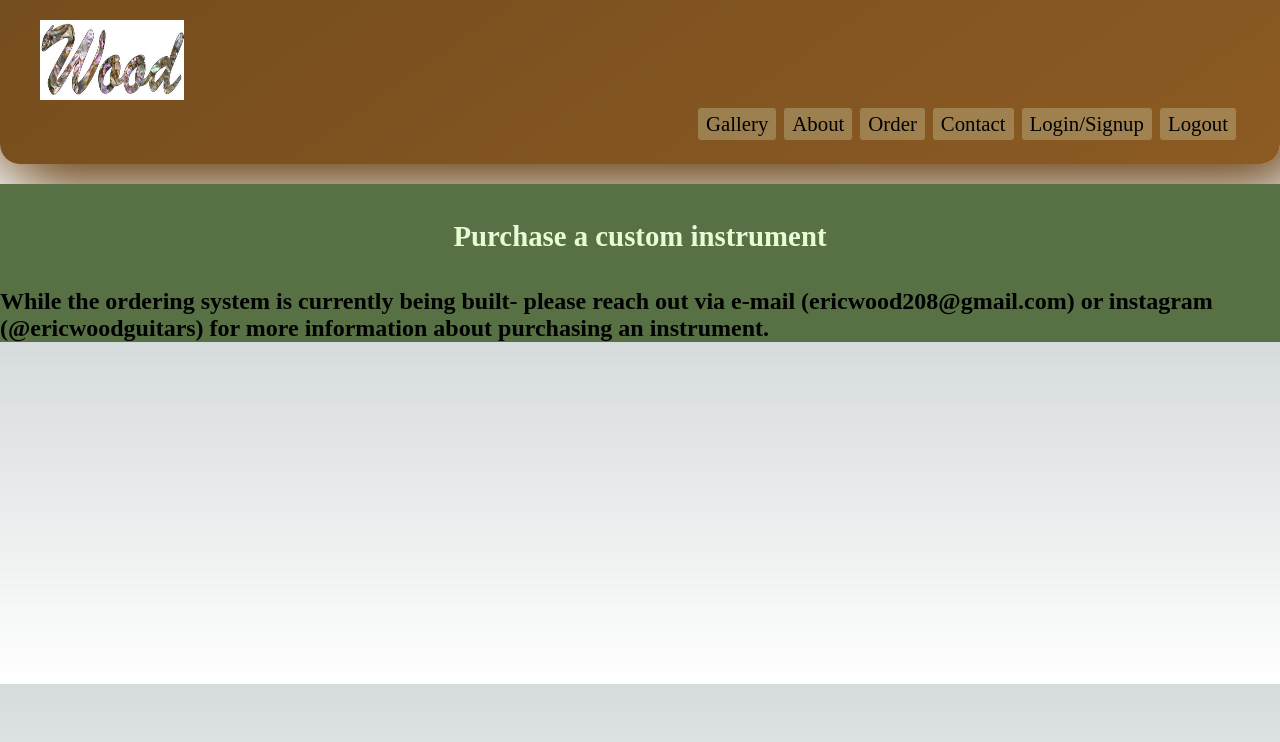
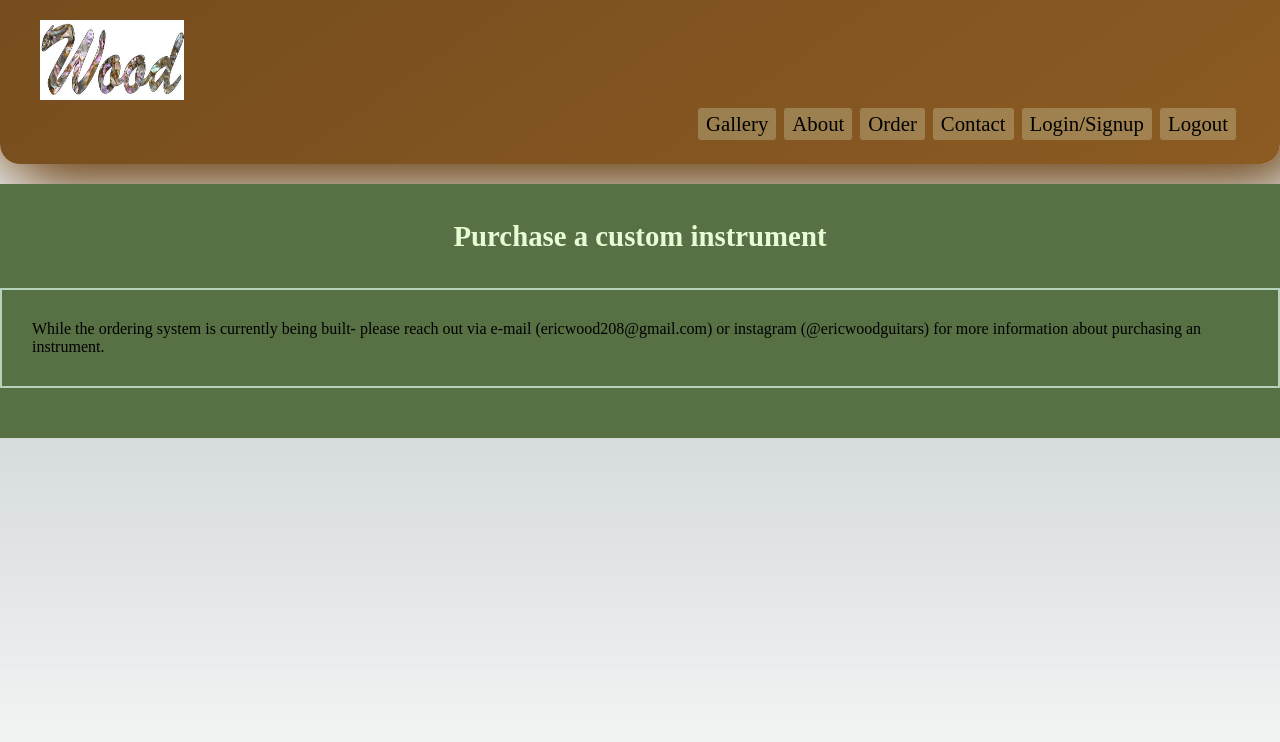
Before and after one commit to mariahmcdaniel/wood-guitars-ui, a Next.js app: page /order in a window 1280 px wide. Shown: the top 742 px of the page. Built offline with nearby package versions, Linux system fonts and the light colour scheme.

Commit message:
order pg styled components

```diff
--- a/components/layout.module.css
+++ b/components/layout.module.css
@@ -12,4 +12,5 @@
 
 .main {
   background-color: #577044;
+  padding-bottom: 50px;
 }
--- a/pages/order.js
+++ b/pages/order.js
@@ -10,6 +10,13 @@ padding: calc(10px + 2vw);
 text-align: center;
 `;
 
+const Paragraph = styled.p`
+display: flex;
+justify-content: center;
+padding:30px;
+border: 2px solid #B4D3BA;
+`
+
 export default function Order(){
   return(
     <Layout>
@@ -17,7 +24,7 @@ export default function Order(){
       <H1>Purchase a custom instrument</H1>
       </div>
       <section>
-      <h2>While the ordering system is currently being built- please reach out via e-mail (ericwood208@gmail.com) or instagram (@ericwoodguitars) for more information about purchasing an instrument.</h2>
+      <Paragraph>While the ordering system is currently being built- please reach out via e-mail (ericwood208@gmail.com) or instagram (@ericwoodguitars) for more information about purchasing an instrument.</Paragraph>
       </section>
     </Layout>
   )
```
